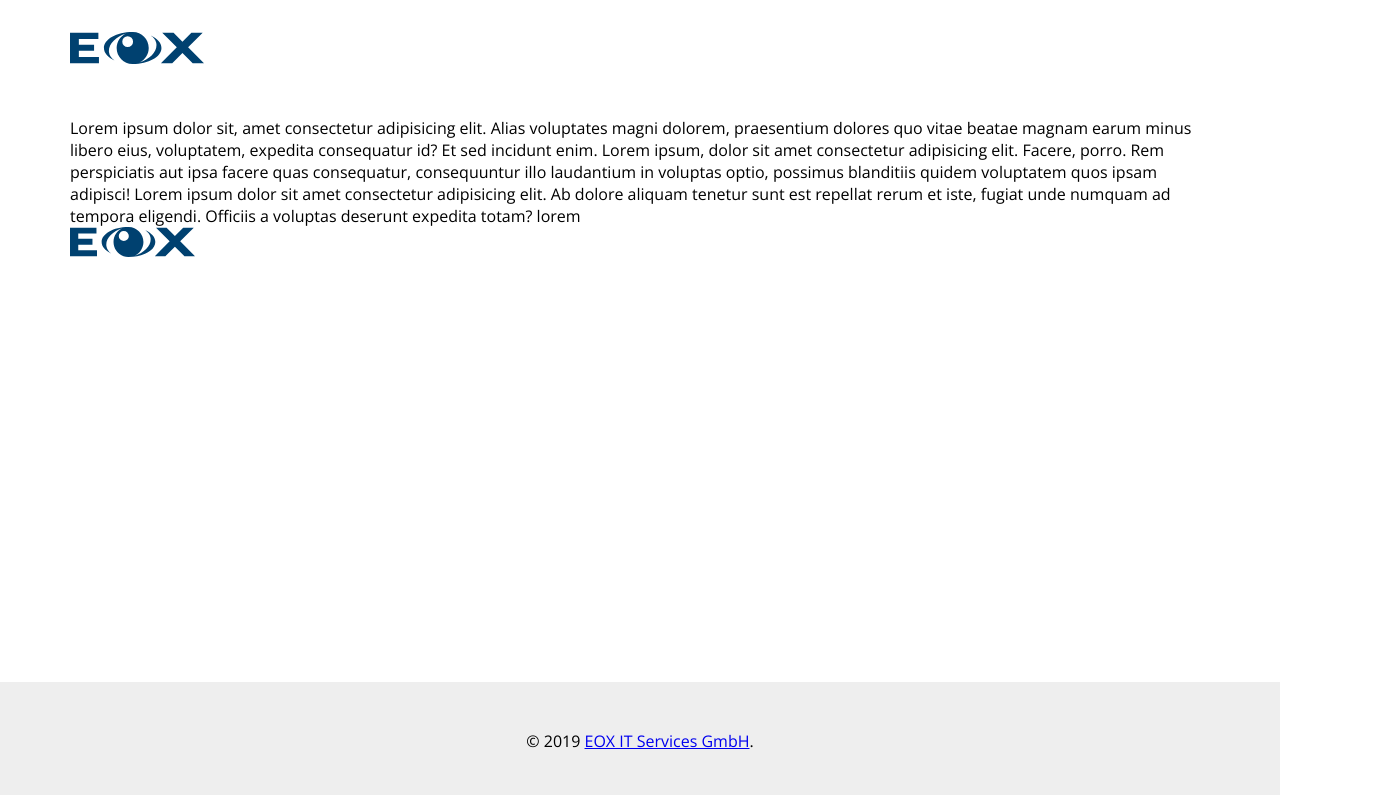
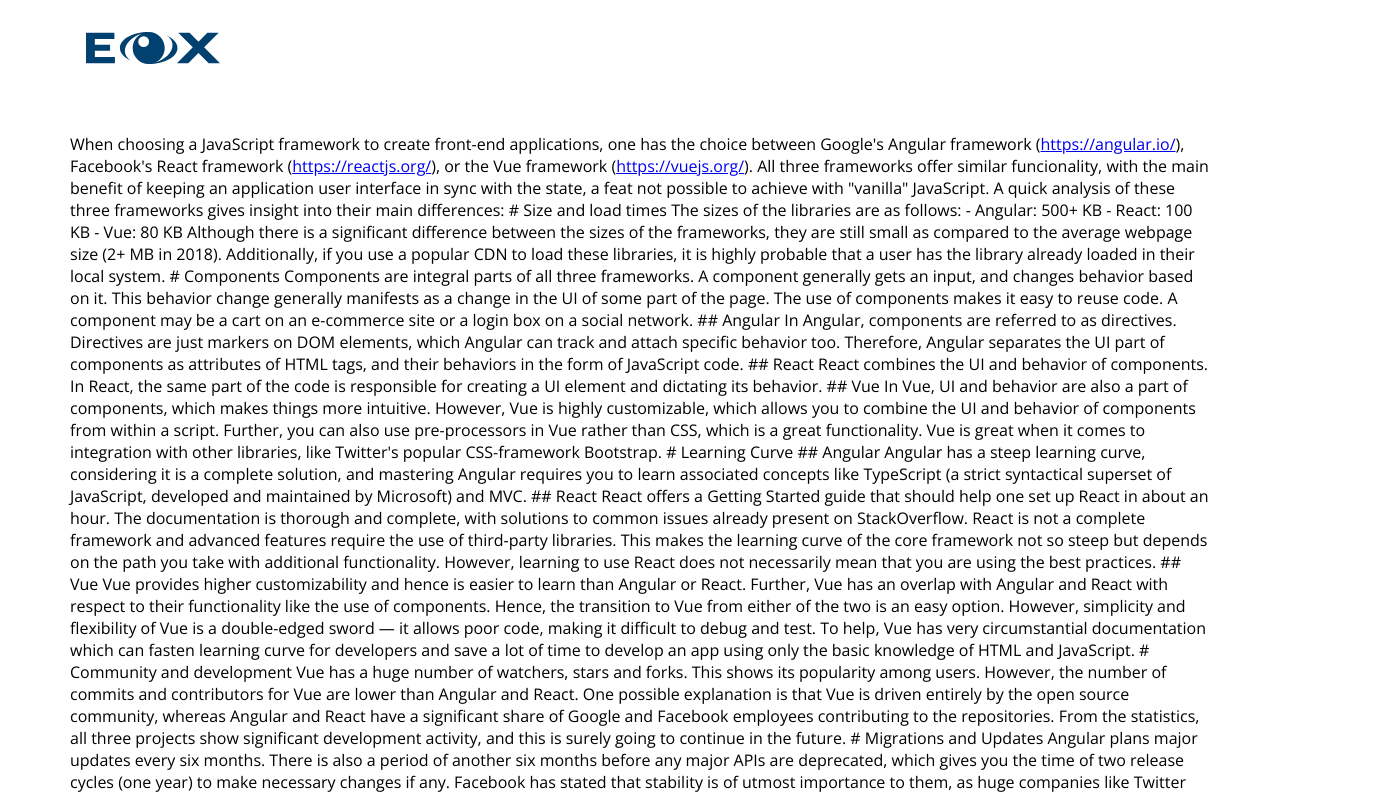
Before and after one commit to silvester-pari/eox-ui, a Vue app: page / in a window 1280 px wide. Shown: the top 795 px of the page, 1376 px wide, since content can reach past the window. Built offline with nearby package versions, Linux system fonts and the light colour scheme.

Commit message:
added pageLayout component

```diff
--- a/src/App.vue
+++ b/src/App.vue
@@ -1,37 +1,81 @@
 <template>
   <div id="app">
-    <Navbar :brand="'EOX'">Test</Navbar>
-    <PageContent>
-      Lorem ipsum dolor sit, amet consectetur adipisicing elit. Alias voluptates magni dolorem, praesentium dolores quo vitae beatae magnam earum minus libero eius, voluptatem, expedita consequatur id? Et sed incidunt enim. Lorem ipsum, dolor sit amet consectetur adipisicing elit. Facere, porro. Rem perspiciatis aut ipsa facere quas consequatur, consequuntur illo laudantium in voluptas optio, possimus blanditiis quidem voluptatem quos ipsam adipisci! Lorem ipsum dolor sit amet consectetur adipisicing elit. Ab dolore aliquam tenetur sunt est repellat rerum et iste, fugiat unde numquam ad tempora eligendi. Officiis a voluptas deserunt expedita totam? lorem
-      <br>
-      <Logo :height="'30px'"/>
-    </PageContent>
-    <Footer><div>© 2019 <a href="https://eox.at" target="_blank">EOX IT Services GmbH</a>.</div></Footer>
+    <eox-page-layout>
+      <slot name="page-content">
+When choosing a JavaScript framework to create front-end applications, one has the choice between Google's Angular framework (https://angular.io/), Facebook's React framework (https://reactjs.org/), or the Vue framework (https://vuejs.org/). All three frameworks offer similar funcionality, with the main benefit of keeping an application user interface in sync with the state, a feat not possible to achieve with "vanilla" JavaScript.
+
+
+A quick analysis of these three frameworks gives insight into their main differences:
+
+
+# Size and load times
+The sizes of the libraries are as follows:
+
+- Angular: 500+ KB
+- React: 100 KB
+- Vue: 80 KB
+
+Although there is a significant difference between the sizes of the frameworks, they are still small as compared to the average webpage size (2+ MB in 2018). Additionally, if you use a popular CDN to load these libraries, it is highly probable that a user has the library already loaded in their local system.
+
+
+# Components
+Components are integral parts of all three frameworks. A component generally gets an input, and changes behavior based on it. This behavior change generally manifests as a change in the UI of some part of the page. The use of components makes it easy to reuse code. A component may be a cart on an e-commerce site or a login box on a social network.
+
+## Angular
+In Angular, components are referred to as directives. Directives are just markers on DOM elements, which Angular can track and attach specific behavior too. Therefore, Angular separates the UI part of components as attributes of HTML tags, and their behaviors in the form of JavaScript code.
+
+## React
+React combines the UI and behavior of components. In React, the same part of the code is responsible for creating a UI element and dictating its behavior.
+
+## Vue
+In Vue, UI and behavior are also a part of components, which makes things more intuitive. However, Vue is highly customizable, which allows you to combine the UI and behavior of components from within a script. Further, you can also use pre-processors in Vue rather than CSS, which is a great functionality. Vue is great when it comes to integration with other libraries, like Twitter's popular CSS-framework Bootstrap.
+
+
+# Learning Curve
+## Angular
+Angular has a steep learning curve, considering it is a complete solution, and mastering Angular requires you to learn associated concepts like TypeScript (a strict syntactical superset of JavaScript, developed and maintained by Microsoft) and MVC.
+
+## React
+React offers a Getting Started guide that should help one set up React in about an hour. The documentation is thorough and complete, with solutions to common issues already present on StackOverflow. React is not a complete framework and advanced features require the use of third-party libraries. This makes the learning curve of the core framework not so steep but depends on the path you take with additional functionality. However, learning to use React does not necessarily mean that you are using the best practices.
+
+## Vue
+Vue provides higher customizability and hence is easier to learn than Angular or React. Further, Vue has an overlap with Angular and React with respect to their functionality like the use of components. Hence, the transition to Vue from either of the two is an easy option. However, simplicity and flexibility of Vue is a double-edged sword — it allows poor code, making it difficult to debug and test. To help, Vue has very circumstantial documentation which can fasten learning curve for developers and save a lot of time to develop an app using only the basic knowledge of HTML and JavaScript.
+
+
+# Community and development
+Vue has a huge number of watchers, stars and forks. This shows its popularity among users. However, the number of commits and contributors for Vue are lower than Angular and React.
+One possible explanation is that Vue is driven entirely by the open source community, whereas Angular and React have a significant share of Google and Facebook employees contributing to the repositories.
+From the statistics, all three projects show significant development activity, and this is surely going to continue in the future.
+
+
+# Migrations and Updates
+Angular plans major updates every six months. There is also a period of another six months before any major APIs are deprecated, which gives you the time of two release cycles (one year) to make necessary changes if any.
+Facebook has stated that stability is of utmost importance to them, as huge companies like Twitter and Airbnb use React. Upgrades through versions are generally the easiest in React, with scripts such as react-codemod helping you to migrate.
+In the FAQ section for Migration, Vue mentions that 90% of the APIs are same if you are migrating from 1.x to 2. There is a migration helper tool that works on the console to assess the status of your app.
+
+
+# License
+All the frameworks are offered via a MIT license.
+
+
+# Conclusion
+According to EOX, the simplicity of Vue, combined with its small size and fast load time, high customizability, ability to integrate well with other libraries, it's shallow learning curve and the rapidly growing open source community enthusiasm, makes it a good choice for developing a frontend appliation. EOX hat the opportunity to gain familiarity with the framework in past projects and is confident about its usage in small- and largescale applications.
+      </slot>
+    </eox-page-layout>
   </div>
 </template>
 
 <script>
-import Navbar from './components/Navbar.vue'
-import PageContent from './components/PageContent.vue'
-import Footer from './components/Footer.vue'
-import Logo from './components/Logo.vue'
+import EoxPageLayout from './components/PageLayout.vue'
 
 export default {
   name: 'app',
   components: {
-    Navbar,
-    PageContent,
-    Footer,
-    Logo,
+    EoxPageLayout
   }
 }
 </script>
 
 <style>
-#app {
-  display: flex;
-  min-height: 100vh;
-  flex-direction: column;
-  font-family: 'Open Sans';
-}
+
 </style>
--- a/src/components/Footer.vue
+++ b/src/components/Footer.vue
@@ -10,17 +10,6 @@ export default {
 }
 </script>
 
-<style lang="scss">
-// Unscoped global reset
-*,
-*::before,
-*::after {
-  box-sizing: border-box;
-  margin: 0;
-  padding: 0;
-}
-</style>
-
 <style lang="scss" scoped>
 footer {
     display: flex;
--- a/src/components/Navbar.vue
+++ b/src/components/Navbar.vue
@@ -2,13 +2,16 @@
   <nav>
     <div class="inner">
       <a class="brand" href="#">
-        <img class="brand-img" :src="brandSrc" :alt="brand">
+        <eox-logo class="brand-img"/>
+        <!-- <img class="brand-img" :src="brandSrc" :alt="brand"> -->
       </a>
 
     </div>
   </nav>
 </template>
 <script>
+import EoxLogo from '@/components/Logo.vue'
+
 export default {
   props: {
     brand: {
@@ -29,20 +32,12 @@ export default {
     brandSrc() {
       return this.logoEox
     }
+  },
+  components: {
+    EoxLogo,
   }
 };
 </script>
-
-<style lang="scss">
-// Unscoped global reset
-*,
-*::before,
-*::after {
-  box-sizing: border-box;
-  margin: 0;
-  padding: 0;
-}
-</style>
 
 <style lang="scss" scoped>
 nav {
--- a/src/components/PageContent.vue
+++ b/src/components/PageContent.vue
@@ -1,14 +1,20 @@
 <template>
   <div class="outer">
-    <div class="inner">
-        <slot></slot>
+    <div class="inner" v-html="markdown">
     </div>
   </div>
 </template>
 
 <script>
+import marked from 'marked';
+
 export default {
-
+  props: ['input'],
+  computed: {
+    markdown() {
+      return marked(this.input, { sanitize: true })
+    }
+  }
 }
 </script>
 
--- /dev/null
+++ b/src/components/PageLayout.vue
@@ -0,0 +1,48 @@
+<template>
+    <div class="page">
+      <eox-navbar :brand="'EOX'"></eox-navbar>
+        <eox-page-content :input="pageContent">
+          <slot v-slot:page-content></slot>
+        </eox-page-content>
+      <eox-footer>
+        <div>© 2019 <a href="https://eox.at" target="_blank">EOX IT Services GmbH</a>.</div>
+      </eox-footer>
+    </div>
+</template>
+
+<script>
+import EoxNavbar from '@/components/Navbar.vue'
+import EoxPageContent from '@/components/PageContent.vue'
+import EoxFooter from '@/components/Footer.vue'
+
+export default {
+  components: {
+    EoxNavbar,
+    EoxPageContent,
+    EoxFooter,
+  },
+  computed: {
+    pageContent() {
+      return this.$slots.default[0].text
+    }
+  }
+}
+</script>
+
+<style lang="scss">
+// Unscoped global reset needed for layout
+html, body {
+  box-sizing: border-box;
+  margin: 0;
+  padding: 0;
+}
+</style>
+
+<style>
+.page {
+  display: flex;
+  min-height: 100vh;
+  flex-direction: column;
+  font-family: 'Open Sans';
+}
+</style>
```
